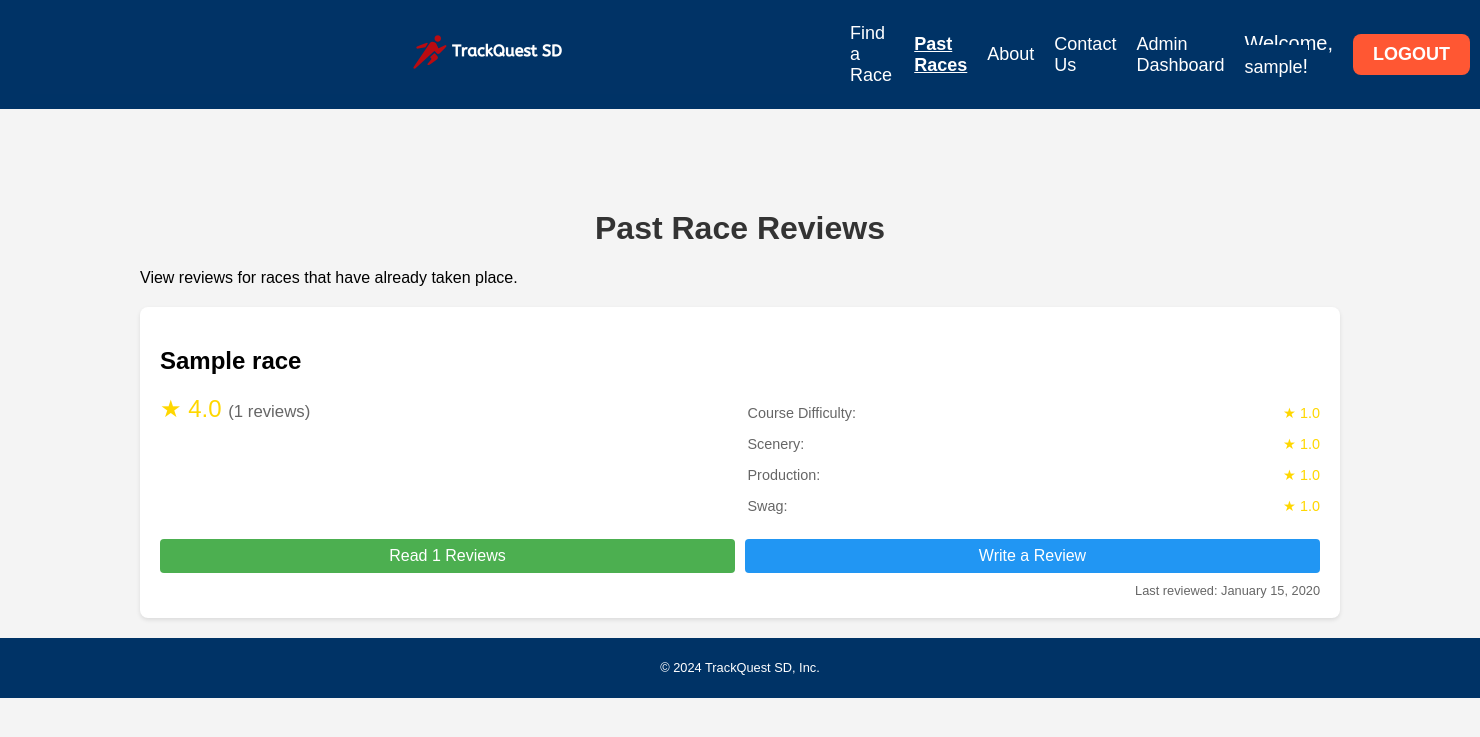
After one commit to akonisanchez/track-quest, a Flask app: page /past-races in a window 1480 px wide. The commit adds this page. Shown: the top 737 px of the page. Run offline with Flask 3, Linux system fonts and the light colour scheme; a user stored in the database is signed in; tables that the repository leaves empty hold one stand-in row (values such as "Sample post").

Commit message:
feat: add past races page UI -Add past races template for histroical race reviews -Add navigation link in layout -Add styles for past races display grid

```diff
--- a/static/style.css
+++ b/static/style.css
@@ -742,6 +742,96 @@ header .nav-list {
     border-color: #c3e6cb;
 }
 
+/* Past Races Page Styles */
+.past-races-container {
+    max-width: 1200px;
+    margin: 0 auto;
+    padding: 20px;
+}
+
+.race-grid {
+    display: grid;
+    grid-template-columns: repeat(auto-fit, minmax(300px, 1fr));
+    gap: 20px;
+    margin-top: 20px;
+}
+
+.race-card {
+    background: white;
+    border-radius: 8px;
+    padding: 20px;
+    box-shadow: 0 2px 4px rgba(0,0,0,0.1);
+}
+
+.rating-summary {
+    margin: 15px 0;
+}
+
+.overall-rating {
+    font-size: 1.5em;
+    margin-bottom: 10px;
+}
+
+.rating-details {
+    font-size: 0.9em;
+    color: #666;
+}
+
+.rating-item {
+    display: flex;
+    justify-content: space-between;
+    margin: 5px 0;
+}
+
+.stars {
+    color: #ffd700;
+}
+
+.review-count {
+    font-size: 0.7em;
+    color: #666;
+}
+
+.race-actions {
+    margin-top: 15px;
+    display: flex;
+    gap: 10px;
+}
+
+.btn.view-reviews {
+    background-color: #4CAF50;
+    color: white;
+    padding: 8px 16px;
+    border-radius: 4px;
+    text-decoration: none;
+    text-align: center;
+    flex: 1;
+}
+
+.btn.write-review {
+    background-color: #2196F3;
+    color: white;
+    padding: 8px 16px;
+    border-radius: 4px;
+    text-decoration: none;
+    text-align: center;
+    flex: 1;
+}
+
+.last-reviewed {
+    margin-top: 10px;
+    font-size: 0.8em;
+    color: #666;
+    text-align: right;
+}
+
+.no-races {
+    text-align: center;
+    color: #666;
+    font-style: italic;
+    margin-top: 40px;
+}
+
 /* Footer Styles */
 footer {
     background-color: #003366;
--- a/templates/layout.html
+++ b/templates/layout.html
@@ -26,6 +26,11 @@
                 <li class="nav-item">
                     <a href="{{ url_for('display_races') }}" class="{% if request.endpoint == 'display_races' %}active{% endif %}">
                         Find a Race
+                    </a>
+                </li>
+                <li class="nav-item">
+                    <a href="{{ url_for('past_races') }}" class="{% if request.endpoint == 'past_races' %}active{% endif %}">
+                        Past Races
                     </a>
                 </li>
                 <li class="nav-item">
--- /dev/null
+++ b/templates/past_races.html
@@ -0,0 +1,65 @@
+{% extends 'layout.html' %}
+
+{% block title %}Past Races - TrackQuest SD{% endblock %}
+
+{% block content %}
+<div class="past-races-container">
+    <h1>Past Race Reviews</h1>
+    <p>View reviews for races that have already taken place.</p>
+
+    {% if races %}
+        <div class="race-grid">
+            {% for item in races %}
+                <div class="race-card">
+                    <h2>{{ item.race.name }}</h2>
+
+                    {% if item.avg_ratings %}
+                        <div class="rating-summary">
+                            <div class="overall-rating">
+                                <span class="stars">★ {{ "%.1f"|format(item.avg_ratings.overall) }}</span>
+                                <span class="review-count">({{ item.review_count }} reviews)</span>
+                            </div>
+
+                            <div class="rating-details">
+                                <div class="rating-item">
+                                    <span>Course Difficulty:</span>
+                                    <span class="stars">★ {{ "%.1f"|format(item.avg_ratings.difficulty) }}</span>
+                                </div>
+                                <div class="rating-item">
+                                    <span>Scenery:</span>
+                                    <span class="stars">★ {{ "%.1f"|format(item.avg_ratings.scenery) }}</span>
+                                </div>
+                                <div class="rating-item">
+                                    <span>Production:</span>
+                                    <span class="stars">★ {{ "%.1f"|format(item.avg_ratings.production) }}</span>
+                                </div>
+                                <div class="rating-item">
+                                    <span>Swag:</span>
+                                    <span class="stars">★ {{ "%.1f"|format(item.avg_ratings.swag) }}</span>
+                                </div>
+                            </div>
+                        </div>
+
+                        <div class="race-actions">
+                            <a href="{{ url_for('race_reviews', race_name=item.race.name) }}" class="btn view-reviews">
+                                Read {{ item.review_count }} Reviews
+                            </a>
+                            {% if current_user.is_authenticated %}
+                                <a href="{{ url_for('review_race', race_name=item.race.name) }}" class="btn write-review">
+                                    Write a Review
+                                </a>
+                            {% endif %}
+                        </div>
+
+                        <div class="last-reviewed">
+                            Last reviewed: {{ item.latest_review.strftime('%B %d, %Y') }}
+                        </div>
+                    {% endif %}
+                </div>
+            {% endfor %}
+        </div>
+    {% else %}
+        <p class="no-races">No past races with reviews found.</p>
+    {% endif %}
+</div>
+{% endblock %}
```
